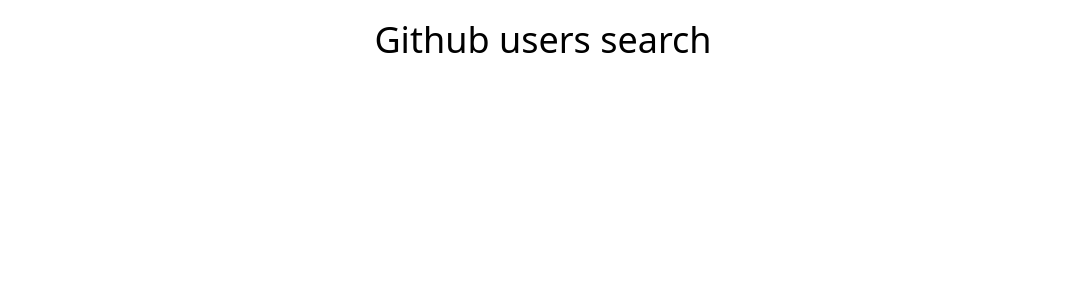
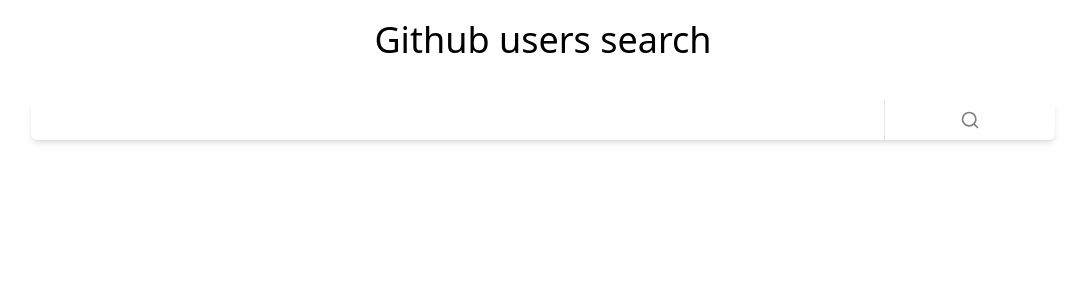
Before and after one commit to epysqyli/test-app, a Next.js app: page / in a window 1280 px wide. Shown: the top 300 px of the page, without its empty margins (97-1182 px from the left). Built offline with nearby package versions, Linux system fonts and the light colour scheme.

Commit message:
Add SearchForm component, install sass

```diff
--- /dev/null
+++ b/components/SearchForm.jsx
@@ -0,0 +1,24 @@
+import { Search } from "react-feather";
+
+const SearchForm = () => {
+  return (
+    <div className="flex group rounded-md shadow-md">
+      <input
+        type="text"
+        name="tmp"
+        id="tmp"
+        className="border-none bg-white w-5/6 rounded-tl-lg rounded-bl-lg focus:ring-0 group-hover:shadow-md transition py-2"
+        required
+      />
+
+      <button
+        type="submit"
+        className="w-1/6 text-center bg-white border-l rounded-tr-lg rounded-br-lg hover:bg-gray-200 group-hover:shadow-md transition active:bg-gray-400 active:text-white"
+      >
+        <Search size={20} className="mx-auto" color="gray" />
+      </button>
+    </div>
+  );
+};
+
+export default SearchForm;
--- a/package.json
+++ b/package.json
@@ -14,7 +14,8 @@
     "next": "12.0.7",
     "react": "17.0.2",
     "react-dom": "17.0.2",
-    "react-feather": "^2.0.9"
+    "react-feather": "^2.0.9",
+    "sass": "^1.45.1"
   },
   "devDependencies": {
     "autoprefixer": "^10.4.0",
--- a/pages/_app.jsx
+++ b/pages/_app.jsx
@@ -1,4 +1,4 @@
-import '../styles/globals.css'
+import '../styles/globals.scss'
 
 function MyApp({ Component, pageProps }) {
   return <Component {...pageProps} />
--- a/pages/index.jsx
+++ b/pages/index.jsx
@@ -1,4 +1,5 @@
 import Head from "next/head";
+import SearchForm from "../components/SearchForm";
 
 const Home = () => {
   return (
@@ -9,11 +10,17 @@
         <link rel="icon" href="/favicon.ico" />
       </Head>
 
-      <div className="text-4xl font-medium text-center mt-5">
-        Github users search
+      <div className="w-4/5 mx-auto ">
+        <div className="text-4xl font-medium text-center mt-5">
+          Github users search
+        </div>
+
+        <div className="mt-10">
+          <SearchForm />
+        </div>
       </div>
     </div>
   );
-}
+};
 
 export default Home;
```
Also changed, not shown: styles/globals.scss (renamed from styles/globals.css), 1 other file (tests, documents, lock files or other folders).
